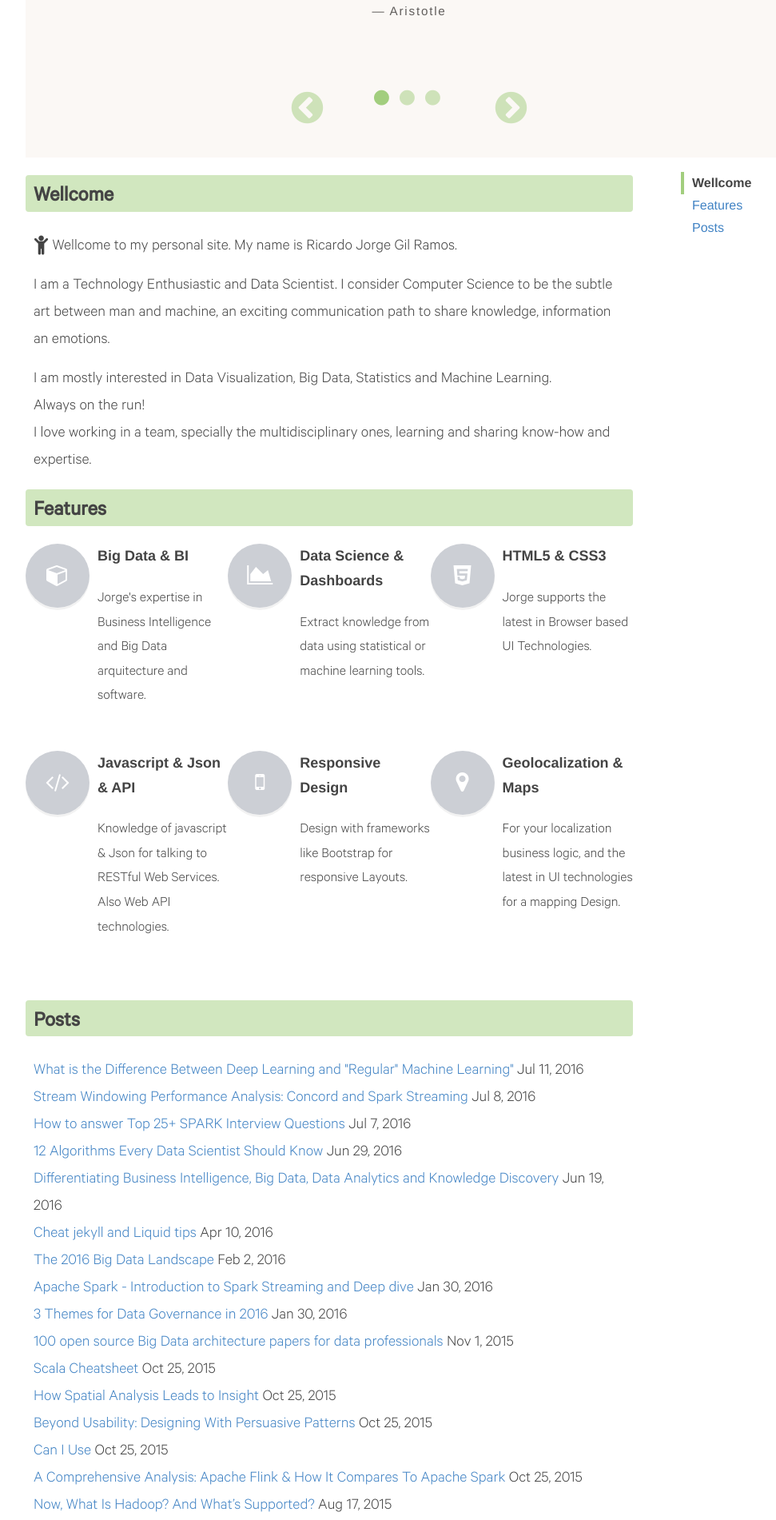
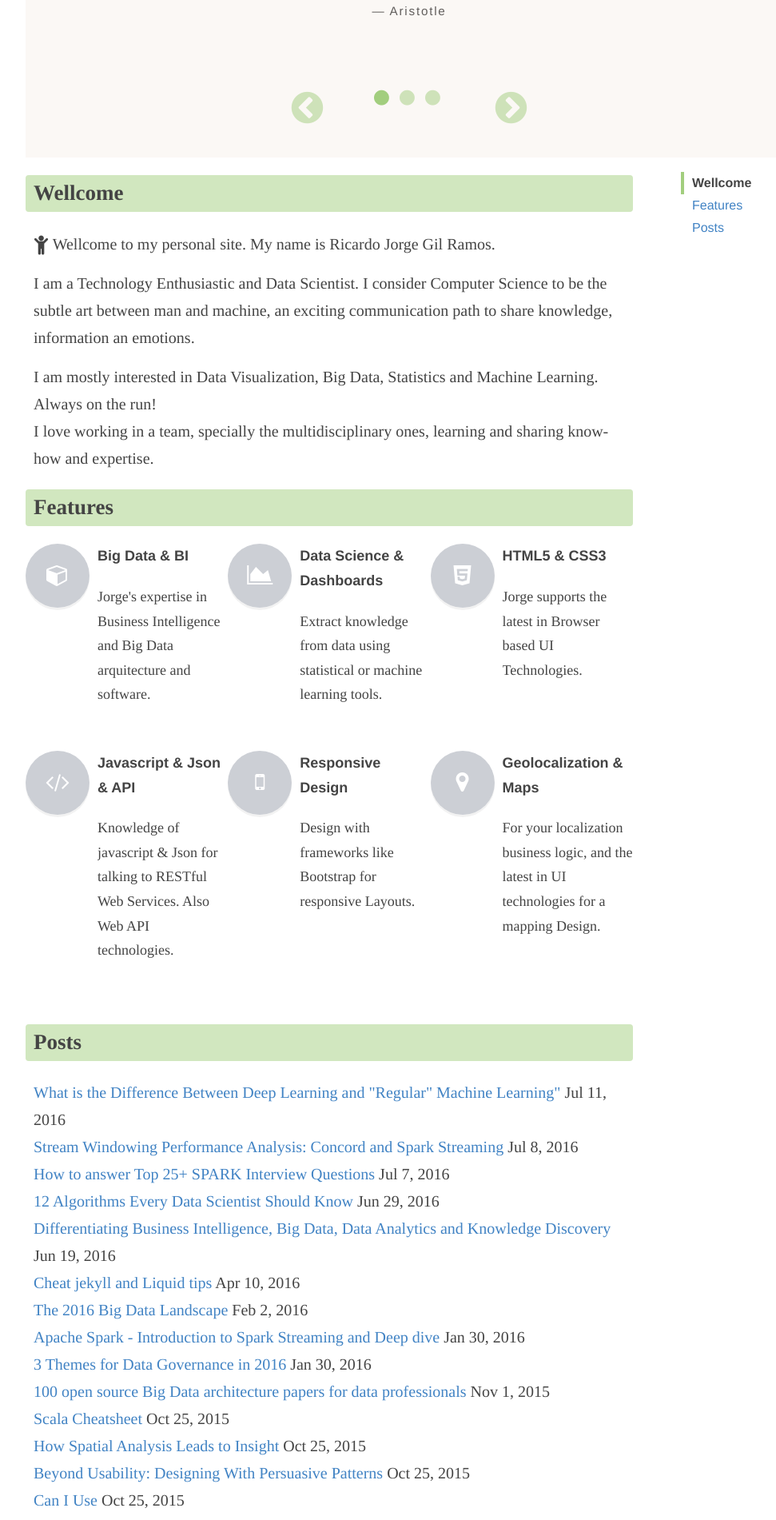
Before and after one commit to jorgegilramos/web, a Jekyll site: the page built from index.md, in a window 1280 px wide. Shown: the part 382-2283 px from the top of the page at 80% size, without its empty margins (128-1099 px from the left). Built offline with Jekyll 4.4.1, drawn with Linux system fonts in a browser that asks for light colours; some web fonts are replaced.

Commit message:
Changed font

```diff
--- a/css/main.css
+++ b/css/main.css
@@ -6,7 +6,7 @@
 html, body {
   background-color: #fff;
   color: #444;
-  font-family: "Helvetica Neue",Helvetica,Arial,sans-serif;
+  font-family: "din-regular","Helvetica Neue",Helvetica,Arial,sans-serif;
   /*font-family: "webfont-light",Times;*/
   font-size: 18px;
   margin: 0;
@@ -40,7 +40,8 @@ h1#site-title:hover {
 h2{
   background:#d1e7bf; /* #e1e7d0;*/
   border-radius:4px;
-  font-family: "webfont-regular",Times;
+  /*font-family: "webfont-regular",Times;*/
+  font-family: "din-regular",Times;
   padding:0 10px;
 }
 #logo {
@@ -149,6 +150,7 @@ html.mm-opening #hamburger:after {
 
 .navbar {
   border: medium none;
+  font-family: "Helvetica Neue",Helvetica,Arial,sans-serif;
   float: right;
 }
 .navbar, .navbar-inner, .nav, .navbar-inverse {
@@ -489,7 +491,7 @@ ol.toc.sticky {
 }
 
 
-@font-face {
+/*@font-face {
     font-family: "webfont-light";
     src: url("../fonts/webfont/webfont-light.eot?#iefix") format("embedded-opentype"), url("../fonts/webfont/webfont-light.woff") format("woff");
 }
@@ -508,7 +510,27 @@ ol.toc.sticky {
 @font-face {
     font-family: "webfont-thin";
     src: url("../fonts/webfont/webfont-thin.eot?#iefix") format("embedded-opentype"), url("../fonts/webfont/webfont-thin.woff") format("woff");
+}*/
+
+@font-face {
+    font-family: "din-regular";
+    font-style: normal;
+    src: url("../fonts/dinregular/dinregular.ttf") format("truetype"),
+    url("../fonts/dinregular.eot") format("embedded-opentype"),
+    url("../fonts/dinregular.eot#iefix") format("embedded-opentype"),
+    url("../fonts/dinregular.woff") format("woff");
 }
+
+@font-face {
+    font-family:"din-light";
+    font-style: normal;
+    src: url("../fonts/dinlight/dinlight.ttf") format("truetype"),
+    url("../fonts/dinlight/dinlight.eot") format("embedded-opentype"),
+    url("../fonts/dinlight/dinlight.eot?#iefix") format("embedded-opentype"),
+    url("../fonts/dinlight/dinlight.woff") format("woff"),
+    url("../fonts/dinlight/dinlight.woff2") format("woff2")
+}
+
 /* post tag */
 .post-tag {
     color: #39739d;
@@ -531,7 +553,7 @@ ol.toc.sticky {
 
 /* tagcloud */
 .widget_tag_cloud .tagcloud , #tagcloud {
-  padding-top:30px;
+  padding:30px 0;
 }
 .widget_tag_cloud .tagcloud a, #tagcloud a {
   background: url("../img/tags_bg.png") no-repeat scroll right -28px rgba(0, 0, 0, 0);
@@ -746,7 +768,8 @@ ol.toc.sticky {
 .content-body ul, .content-body ol, .content-body dl,
 .content-body table,
 .content-body pre {
-  font-family: "webfont-light",Times;
+  /*font-family: "webfont-light",Times;*/
+  font-family: "din-regular",Times;
   font-size: 20px;
   margin:15px 0;
   padding:0px 10px
@@ -871,7 +894,8 @@ hr {
   font-size: small;
 }
 .blog-post p {
-  font-family: "webfont-light",Times;
+  /*font-family: "webfont-light",Times;*/
+  font-family: "din-regular",Times;
   font-size: 20px;
   padding: 0 10px;
 }
```
